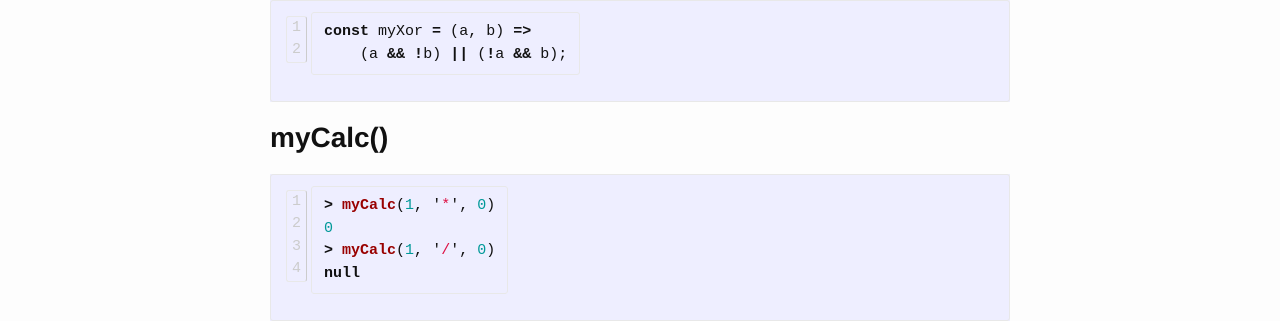
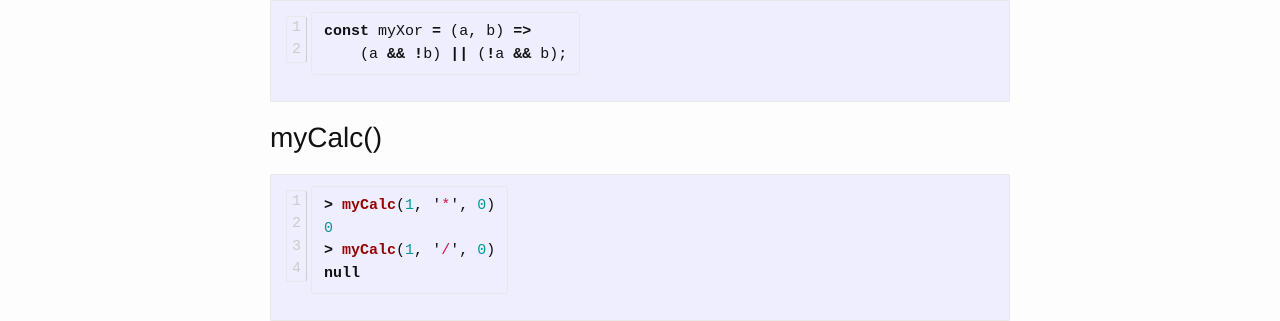
Before and after one commit to bitfragment/exs, a Jekyll site: the page built from _posts/2017-05-22-operations.md, in a window 1280 px wide. Shown: the part 251-572 px from the top of the page. Built offline with Jekyll 4.4.1, drawn with Linux system fonts in a browser that asks for light colours.

Commit message:
Hotfix format

````diff
--- a/_posts/2017-05-22-operations.md
+++ b/_posts/2017-05-22-operations.md
@@ -14,7 +14,7 @@ const myXor = (a, b) =>
 ```
 
 
-## **myCalc()**
+## myCalc()
 
 ```js
 > myCalc(1, '*', 0)
````
